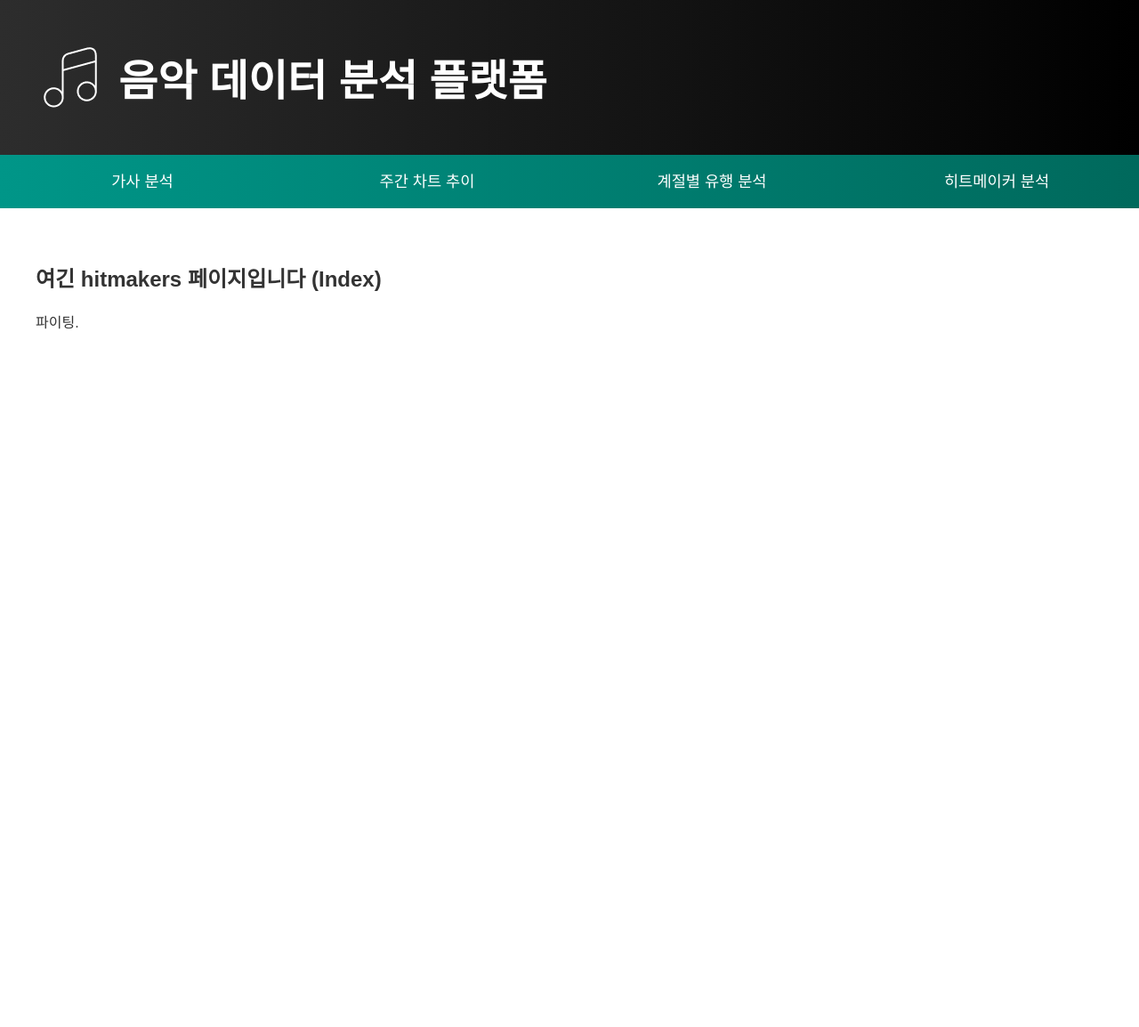
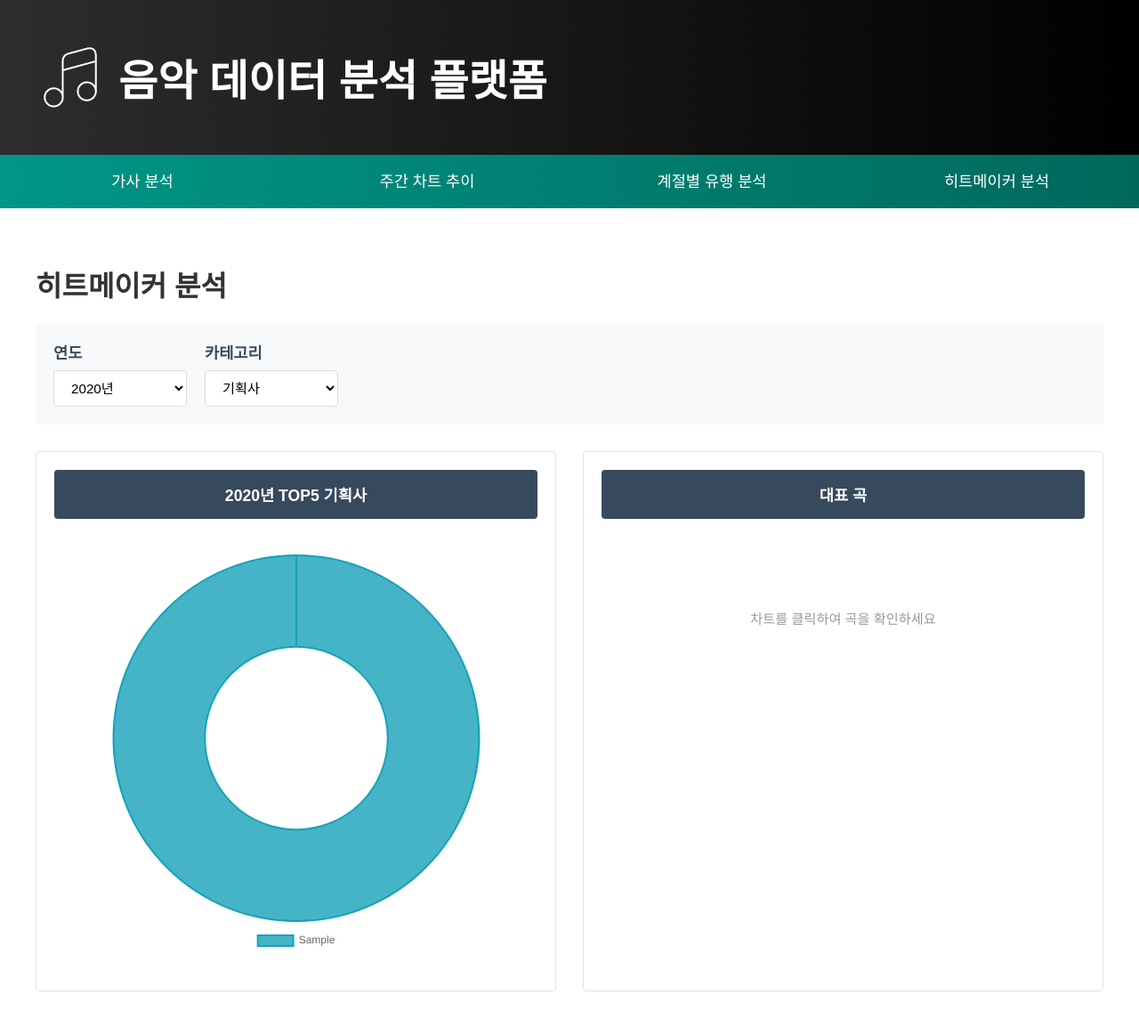
Before and after one commit to DE7-Bitstream/project-1, a Django app: page /hitmakers/ in a window 1280 px wide. Shown: the whole page at 89% size. Before the commit the page ends 370 px from the top, so only its background shows below. Run offline with Django 5.2, Linux system fonts and the light colour scheme; tables that the repository leaves empty hold one stand-in row (values such as "Sample post").

Commit message:
[Feat] hitmakers 화면 관련 로직 개발

```diff
--- /dev/null
+++ b/web/hitmakers/static/hitmakers/css/style.css
@@ -0,0 +1,189 @@
+/* 히트메이커 분석 전용 스타일 */
+.hitmakers-wrapper {
+    max-width: 1400px;
+    margin: 0 auto;
+}
+
+/* 필터 섹션 */
+.filter-section {
+    display: flex;
+    gap: 20px;
+    margin-bottom: 30px;
+    padding: 20px;
+    background-color: #f8f9fa;
+    border-radius: 4px;
+}
+
+.filter-group {
+    display: flex;
+    flex-direction: column;
+    gap: 8px;
+}
+
+.filter-group label {
+    font-size: 1.1rem;
+    font-weight: 600;
+    color: #37495c;
+}
+
+.filter-section select {
+    padding: 10px 15px;
+    border: 1px solid #ddd;
+    border-radius: 4px;
+    font-size: 0.95rem;
+    background-color: white;
+    cursor: pointer;
+    min-width: 150px;
+}
+
+.filter-section select:focus {
+    outline: none;
+    border-color: #17a2b8;
+}
+
+/* 콘텐츠 그리드 */
+.content-grid {
+    display: grid;
+    grid-template-columns: 1fr 1fr;
+    gap: 30px;
+}
+
+/* 차트 컨테이너 */
+.chart-container {
+    background-color: white;
+    border: 1px solid #dee2e6;
+    border-radius: 4px;
+    padding: 20px;
+}
+
+.chart-container h2 {
+    margin: 0 0 20px 0;
+    padding: 15px;
+    background-color: #37495c;
+    color: white;
+    font-size: 1.1rem;
+    font-weight: 600;
+    text-align: center;
+    border-radius: 4px;
+}
+
+.chart-wrapper {
+    display: flex;
+    justify-content: center;
+    align-items: center;
+    padding: 20px;
+    min-height: 400px;
+}
+
+#donut-chart {
+    max-width: 450px;
+    max-height: 450px;
+}
+
+/* 테이블 컨테이너 */
+.table-container {
+    background-color: white;
+    border: 1px solid #dee2e6;
+    border-radius: 4px;
+    padding: 20px;
+}
+
+.table-container h2 {
+    margin: 0 0 20px 0;
+    padding: 15px;
+    background-color: #37495c;
+    color: white;
+    font-size: 1.1rem;
+    font-weight: 600;
+    text-align: center;
+    border-radius: 4px;
+}
+
+#song-table-wrapper {
+    min-height: 400px;
+}
+
+/* 빈 메시지 */
+.empty-message {
+    text-align: center;
+    color: #999;
+    padding: 80px 20px;
+    font-size: 0.95rem;
+}
+
+/* 테이블 스타일 */
+.songs-table {
+    width: 100%;
+    border-collapse: collapse;
+}
+
+.songs-table thead {
+    background-color: #f8f9fa;
+}
+
+.songs-table th {
+    padding: 12px;
+    text-align: center;
+    font-weight: 600;
+    color: #495057;
+    border-bottom: 2px solid #dee2e6;
+    font-size: 0.9rem;
+}
+
+.songs-table td {
+    padding: 12px;
+    text-align: center;
+    border-bottom: 1px solid #e9ecef;
+    font-size: 0.9rem;
+}
+
+.songs-table tbody tr:hover {
+    background-color: #f8f9fa;
+}
+
+.songs-table .rank-cell {
+    font-weight: 700;
+    color: #17a2b8;
+    font-size: 1rem;
+}
+
+.songs-table .singer-cell {
+    font-weight: 600;
+    color: #333;
+}
+
+.songs-table .title-cell {
+    color: #666;
+}
+
+/* 선택된 라벨 표시 */
+.selected-label {
+    margin-bottom: 15px;
+    padding: 12px;
+    background-color: #17a2b8;
+    color: white;
+    border-radius: 4px;
+    font-weight: 600;
+    text-align: center;
+}
+
+/* 반응형 */
+/* @media (max-width: 1024px) {
+    .content-grid {
+        grid-template-columns: 1fr;
+    }
+} */
+
+/* @media (max-width: 768px) {
+    .hitmakers-wrapper {
+        padding: 15px;
+    }
+
+    .filter-section {
+        flex-direction: column;
+    }
+
+    .filter-section select {
+        width: 100%;
+    }
+} */
--- /dev/null
+++ b/web/hitmakers/static/hitmakers/js/hitmakers-chart.js
@@ -0,0 +1,232 @@
+let chartInstance = null;
+let currentYear = null;
+let currentCategory = null;
+
+// 페이지 로드 시 초기화
+document.addEventListener('DOMContentLoaded', function() {
+    // select 요소가 존재하는지 확인
+    const yearSelect = document.getElementById('year-select');
+    const categorySelect = document.getElementById('category-select');
+
+    if (!yearSelect || !categorySelect) {
+        console.error('Select elements not found');
+        return;
+    }
+
+    currentYear = yearSelect.value;
+    currentCategory = categorySelect.value;
+
+    console.log('Initial year:', currentYear);
+    console.log('Initial category:', currentCategory);
+
+    updateTitle();
+    loadChartData();
+
+    // 이벤트 리스너 등록
+    yearSelect.addEventListener('change', function() {
+        currentYear = this.value;
+        updateTitle();
+        loadChartData();
+    });
+
+    categorySelect.addEventListener('change', function() {
+        currentCategory = this.value;
+        updateTitle();
+        loadChartData();
+    });
+});
+
+// 제목 업데이트
+function updateTitle() {
+    const chartTitle = document.getElementById('chart-title');
+    chartTitle.textContent = `${currentYear}년 TOP5 ${currentCategory}`;
+}
+
+// 차트 데이터 로드
+async function loadChartData() {
+    console.log('Loading chart data for:', currentYear, currentCategory);
+
+    try {
+        const url = `/hitmakers/api/chart-data/?year=${currentYear}&category=${encodeURIComponent(currentCategory)}`;
+        console.log('Fetching URL:', url);
+
+        const response = await fetch(url);
+
+        console.log('Response status:', response.status);
+
+        if (!response.ok) {
+            const errorText = await response.text();
+            console.error('Error response:', errorText);
+            throw new Error('데이터 로드 실패');
+        }
+
+        const data = await response.json();
+        console.log('Received data:', data);
+
+        if (data.length === 0) {
+            alert('해당 연도/카테고리에 데이터가 없습니다.');
+            return;
+        }
+
+        renderChart(data);
+        clearSongTable();
+
+    } catch (error) {
+        console.error('Error in loadChartData:', error);
+        alert('데이터를 불러오는데 실패했습니다: ' + error.message);
+    }
+}
+
+// 차트 렌더링
+function renderChart(data) {
+    const ctx = document.getElementById('donut-chart').getContext('2d');
+
+    // 기존 차트 제거
+    if (chartInstance) {
+        chartInstance.destroy();
+    }
+
+    const labels = data.map(item => item.label);
+    const values = data.map(item => item.value);
+
+    // 프로젝트 컬러 팔레트 (청록색 계열)
+    const colors = [
+        'rgba(23, 162, 184, 0.8)',   // 청록색
+        'rgba(32, 201, 151, 0.8)',   // 민트색
+        'rgba(52, 144, 220, 0.8)',   // 파란색
+        'rgba(111, 66, 193, 0.8)',   // 보라색
+        'rgba(155, 89, 182, 0.8)'    // 연보라색
+    ];
+
+    const borderColors = [
+        'rgba(23, 162, 184, 1)',
+        'rgba(32, 201, 151, 1)',
+        'rgba(52, 144, 220, 1)',
+        'rgba(111, 66, 193, 1)',
+        'rgba(155, 89, 182, 1)'
+    ];
+
+    chartInstance = new Chart(ctx, {
+        type: 'doughnut',
+        data: {
+            labels: labels,
+            datasets: [{
+                data: values,
+                backgroundColor: colors,
+                borderColor: borderColors,
+                borderWidth: 2
+            }]
+        },
+        options: {
+            responsive: true,
+            maintainAspectRatio: true,
+            plugins: {
+                legend: {
+                    position: 'bottom',
+                    labels: {
+                        padding: 15,
+                        font: {
+                            size: 12
+                        }
+                    }
+                },
+                tooltip: {
+                    backgroundColor: 'rgba(0, 0, 0, 0.8)',
+                    padding: 12,
+                    titleFont: {
+                        size: 14
+                    },
+                    bodyFont: {
+                        size: 13
+                    },
+                    callbacks: {
+                        label: function(context) {
+                            const value = context.parsed;
+                            return `  ${value}곡`;
+                        }
+                    }
+                }
+            },
+            onClick: (event, elements) => {
+                if (elements.length > 0) {
+                    const index = elements[0].index;
+                    const label = labels[index];
+                    loadTopSongs(label);
+                }
+            }
+        }
+    });
+}
+
+// 대표 곡 로드 (상위 차트 랭킹 곡)
+async function loadTopSongs(label) {
+    const wrapper = document.getElementById('song-table-wrapper');
+    wrapper.innerHTML = '<p class="empty-message">로딩중...</p>';
+
+    try {
+        const response = await fetch(
+            `/hitmakers/api/top-songs/?year=${currentYear}&category=${encodeURIComponent(currentCategory)}&label=${encodeURIComponent(label)}`
+        );
+
+        if (!response.ok) {
+            throw new Error('곡 데이터 로드 실패');
+        }
+
+        const songs = await response.json();
+        renderSongTable(songs, label);
+
+    } catch (error) {
+        console.error('Error:', error);
+        wrapper.innerHTML = '<p class="empty-message">곡을 불러오는데 실패했습니다.</p>';
+    }
+}
+
+// 테이블 렌더링
+function renderSongTable(songs, label) {
+    const wrapper = document.getElementById('song-table-wrapper');
+
+    if (songs.length === 0) {
+        wrapper.innerHTML = '<p class="empty-message">곡이 없습니다.</p>';
+        return;
+    }
+
+    let html = `<div class="selected-label">${label}</div>`;
+
+    html += `
+        <table class="songs-table">
+            <thead>
+                <tr>
+                    <th>순위</th>
+                    <th>가수</th>
+                    <th>노래제목</th>
+                </tr>
+            </thead>
+            <tbody>
+    `;
+
+    songs.forEach(song => {
+        html += `
+            <tr>
+                <td class="rank-cell">#${song.rank}</td>
+                <td class="singer-cell">${song.singer}</td>
+                <td class="title-cell">${song.title}</td>
+            </tr>
+        `;
+    });
+
+    html += `
+            </tbody>
+        </table>
+    `;
+
+    wrapper.innerHTML = html;
+}
+
+// 테이블 초기화
+function clearSongTable() {
+    document.getElementById('song-table-wrapper').innerHTML =
+        '<p class="empty-message">차트를 클릭하여 곡을 확인하세요</p>';
+
+    const tableTitle = document.getElementById('table-title');
+    tableTitle.textContent = '대표 곡';
+}
--- a/web/hitmakers/templates/hitmakers/index.html
+++ b/web/hitmakers/templates/hitmakers/index.html
@@ -1,12 +1,52 @@
 {% extends "layout.html" %}
+{% load static %}
 
 {% block content %}
-<div class="container mx-auto p-8 max-w-lg bg-white shadow-xl rounded-xl mt-10 text-center">
-<h2 class="text-3xl font-extrabold text-indigo-700 mb-4">
-여긴 hitmakers 페이지입니다 (Index)
-</h2>
-<p class="text-xl tesxt-gray-600">
-파이팅.
-</p>
+<link rel="stylesheet" href="{% static 'hitmakers/css/style.css' %}">
+<script src="https://cdn.jsdelivr.net/npm/chart.js@4.4.3/dist/chart.umd.min.js"></script>
+<h1>히트메이커 분석</h1>
+
+<div class="hitmakers-wrapper">
+
+    <div class="filter-section">
+        <div class="filter-group">
+            <label for="year-select">연도</label>
+            <select id="year-select">
+                {% for year in years %}
+                <option value="{{ year }}" {% if forloop.first %}selected{% endif %}>{{ year }}년</option>
+                {% endfor %}
+            </select>
+        </div>
+
+        <div class="filter-group">
+            <label for="category-select">카테고리</label>
+            <select id="category-select">
+                <option value="기획사" selected>기획사</option>
+                <option value="유통사">유통사</option>
+                <option value="작곡가">작곡가</option>
+                <option value="작사가">작사가</option>
+            </select>
+        </div>
+    </div>
+
+    <div class="content-grid">
+        <!-- 왼쪽: 도넛 차트 -->
+        <div class="chart-container">
+            <h2 id="chart-title">2024년 TOP5 기획사</h2>
+            <div class="chart-wrapper">
+                <canvas id="donut-chart"></canvas>
+            </div>
+        </div>
+
+        <!-- 오른쪽: 상위 곡 테이블 -->
+        <div class="table-container">
+            <h2 id="table-title">대표 곡</h2>
+            <div id="song-table-wrapper">
+                <p class="empty-message">차트를 클릭하여 곡을 확인하세요</p>
+            </div>
+        </div>
+    </div>
 </div>
+
+<script src="{% static 'hitmakers/js/hitmakers-chart.js' %}"></script>
 {% endblock %}
--- a/web/hitmakers/urls.py
+++ b/web/hitmakers/urls.py
@@ -1,6 +1,9 @@
 from django.urls import path
 from . import views
 
+app_name = 'hitmakers'
 urlpatterns = [
-    path('', views.index, name='hitmakers_index'),
+    path('', views.chart_view, name='hitmakers_index'),
+    path('api/chart-data/', views.get_chart_data, name='chart_data'),
+    path('api/top-songs/', views.get_top_songs, name='top_songs'),
 ]
--- a/web/hitmakers/views.py
+++ b/web/hitmakers/views.py
@@ -1,10 +1,137 @@
 from django.shortcuts import render
-from django.http import HttpRequest, HttpResponse
+from django.http import JsonResponse
+from django.db.models import Count, Q, Avg
+from .models import YearlyChart, SongCreator
 
-# 요청을 받아 hitmakers/index.html 템플릿을 렌더링하는 함수입니다.
-def index(request: HttpRequest) -> HttpResponse:
-    """
-    hitmakers 앱의 루트 페이지를 렌더링합니다.
-    """
-    # templates/hitmakers/index.html 파일을 렌더링합니다.
-    return render(request, 'hitmakers/index.html', {})
+
+def chart_view(request):
+    """메인 차트 페이지"""
+    years = YearlyChart.objects.values_list('year', flat=True).distinct().order_by('-year')
+    context = {
+        'years': list(years),
+    }
+    return render(request, 'hitmakers/index.html', context)
+
+
+def get_chart_data(request):
+    """선택된 연도와 카테고리에 따른 차트 데이터 반환"""
+    year = request.GET.get('year')
+    category = request.GET.get('category')
+
+    if not year or not category:
+        return JsonResponse({'error': 'Invalid parameters'}, status=400)
+
+    try:
+        year = int(year)
+    except ValueError:
+        return JsonResponse({'error': 'Invalid year'}, status=400)
+
+    # 카테고리별 필드 매핑
+    # 'get_aggregated_data' 함수에서 집계 로직 분기를 위한 config
+    category_config = {
+        '기획사': {
+            'field': 'album__entertainment',
+            'use_creator': False
+        },
+        '유통사': {
+            'field': 'album__distributor',
+            'use_creator': False
+        },
+        '작곡가': {
+            'field': 'song__song_creators__creator__name',
+            'use_creator': True,
+            'role': SongCreator.ROLE_COMPOSER
+        },
+        '작사가': {
+            'field': 'song__song_creators__creator__name',
+            'use_creator': True,
+            'role': SongCreator.ROLE_LYRICIST
+        }
+    }
+
+    if category not in category_config:
+        return JsonResponse({'error': 'Invalid category'}, status=400)
+
+    config = category_config[category]
+    data = get_aggregated_data(year, config)
+
+    return JsonResponse(data, safe=False)
+
+
+def get_aggregated_data(year, config):
+    """공통 데이터 집계 로직"""
+    queryset = YearlyChart.objects.filter(year=year)
+
+    # 작곡가/작사가인 경우 role 필터 추가
+    if config['use_creator']:
+        queryset = queryset.filter(song__song_creators__role=config['role'])
+
+    results = (
+        queryset
+        .values(config['field'])
+        .annotate(
+            count=Count('song', distinct=True),
+            avg_rank=Avg('rank')  # 평균 순위
+        )
+        .order_by('-count', 'avg_rank')[:5] # 정렬기준 : 보유곡수(내림차순) > 평균순위(오름차순)
+    )
+
+    return [
+        {
+            'label': item[config['field']] or '미상',
+            'value': item['count'],
+            'avg_rank': round(item['avg_rank'], 1)  # 소수점 1자리
+        }
+        for item in results
+    ]
+
+
+def get_top_songs(request):
+    """특정 라벨의 상위 3곡 반환"""
+    year = request.GET.get('year')
+    category = request.GET.get('category')
+    label = request.GET.get('label')
+
+    if not all([year, category, label]):
+        return JsonResponse({'error': 'Invalid parameters'}, status=400)
+
+    try:
+        year = int(year)
+    except ValueError:
+        return JsonResponse({'error': 'Invalid year'}, status=400)
+
+    # 카테고리별 필터 조건 매핑
+    filter_config = {
+        '기획사': Q(album__entertainment=label),
+        '유통사': Q(album__distributor=label),
+        '작곡가': Q(
+            song__song_creators__role=SongCreator.ROLE_COMPOSER,
+            song__song_creators__creator__name=label
+        ),
+        '작사가': Q(
+            song__song_creators__role=SongCreator.ROLE_LYRICIST,
+            song__song_creators__creator__name=label
+        )
+    }
+
+    if category not in filter_config:
+        return JsonResponse({'error': 'Invalid category'}, status=400)
+
+    charts = (
+        YearlyChart.objects
+        .filter(year=year)
+        .filter(filter_config[category])
+        .select_related('song')
+        .order_by('rank')[:3]
+    )
+
+    songs = [
+        {
+            'rank': chart.rank,
+            'singer': chart.song.singer,
+            'title': chart.song.title
+        }
+        for chart in charts
+    ]
+
+    return JsonResponse(songs, safe=False)
--- a/web/templates/layout.html
+++ b/web/templates/layout.html
@@ -19,7 +19,7 @@
       <li><a href=#>가사 분석</a></li>
       <li><a href="{% url 'weekly_chart:weekly_chart_index' %}">주간 차트 추이</a></li>
       <li><a href="{% url 'season:season_index' %}">계절별 유행 분석</a></li>
-      <li><a href=#>히트메이커 분석</a></li>
+      <li><a href="{% url 'hitmakers:hitmakers_index' %}">히트메이커 분석</a></li>
     </ul>
   </nav>
 
```
